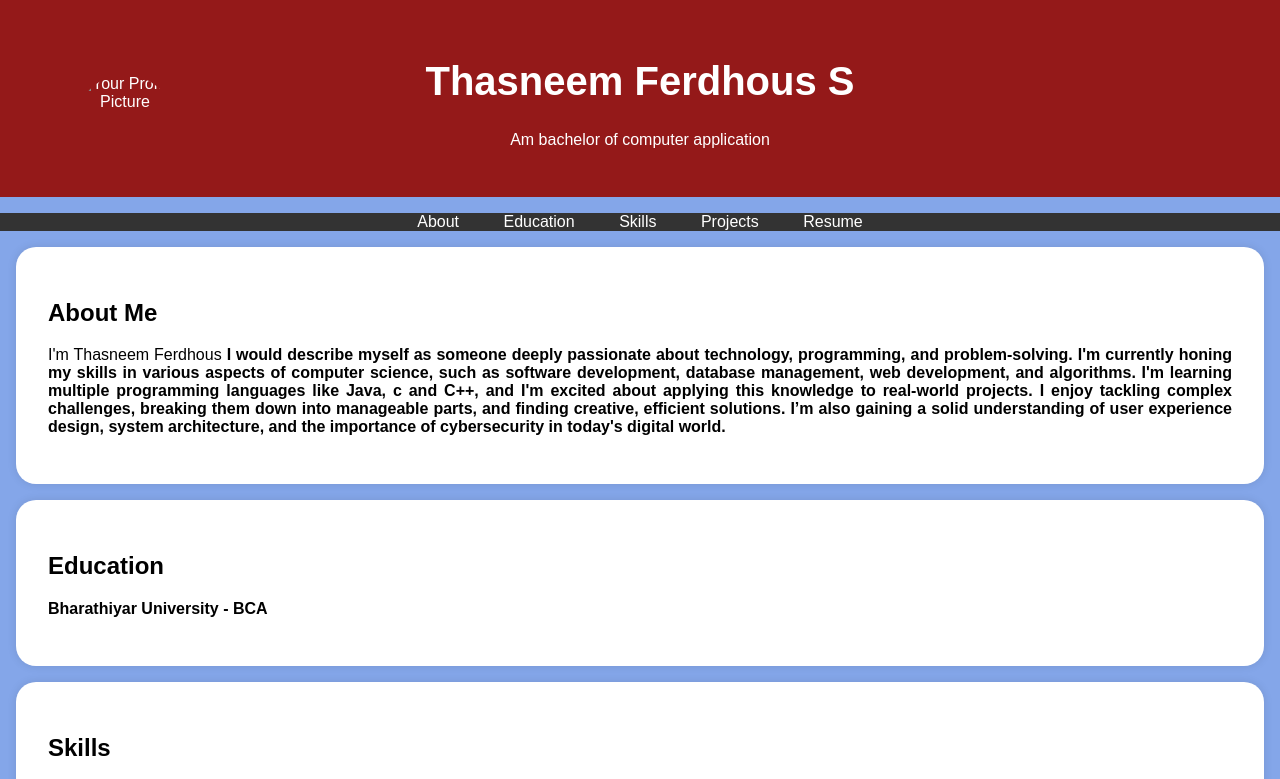
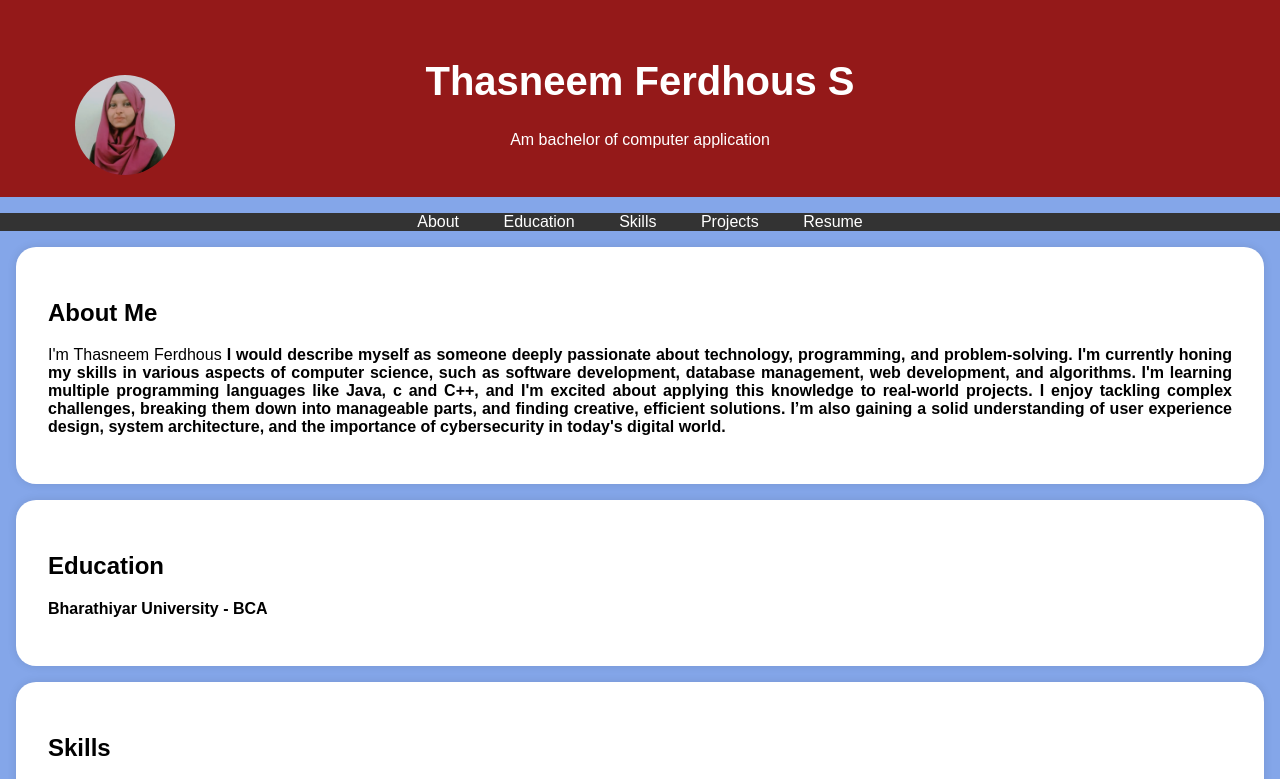
Before and after one commit to thasneem2005/Digital-portfolio, a plain HTML site: page index.html in a window 1280 px wide. Shown: the top 779 px of the page. Drawn offline with Linux system fonts and the light colour scheme.

Commit message:
index.html

```diff
--- a/index.html
+++ b/index.html
@@ -95,8 +95,7 @@
     <header>
         <div class="header-content">
             <!-- Add your profile picture here -->
-            <img src="passport photo (1)
-                .jpg" alt="Your Profile Picture" class="profile-picture">
+            <img src="passport photo.jpg" alt="Your Profile Picture" class="profile-picture">
             <h1>Thasneem Ferdhous S</h1>
             <p>Am bachelor of computer application</p>
         </div>
```
